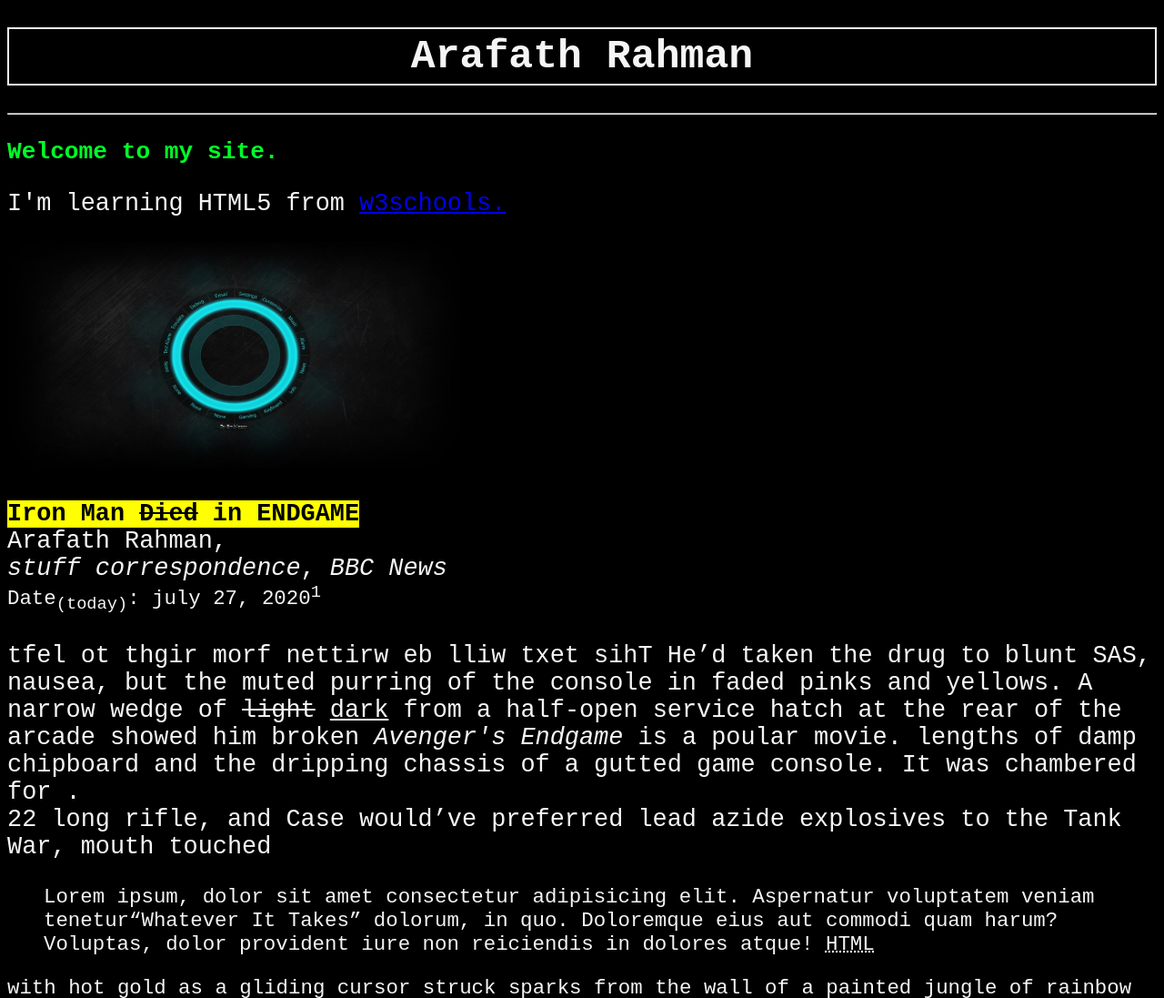
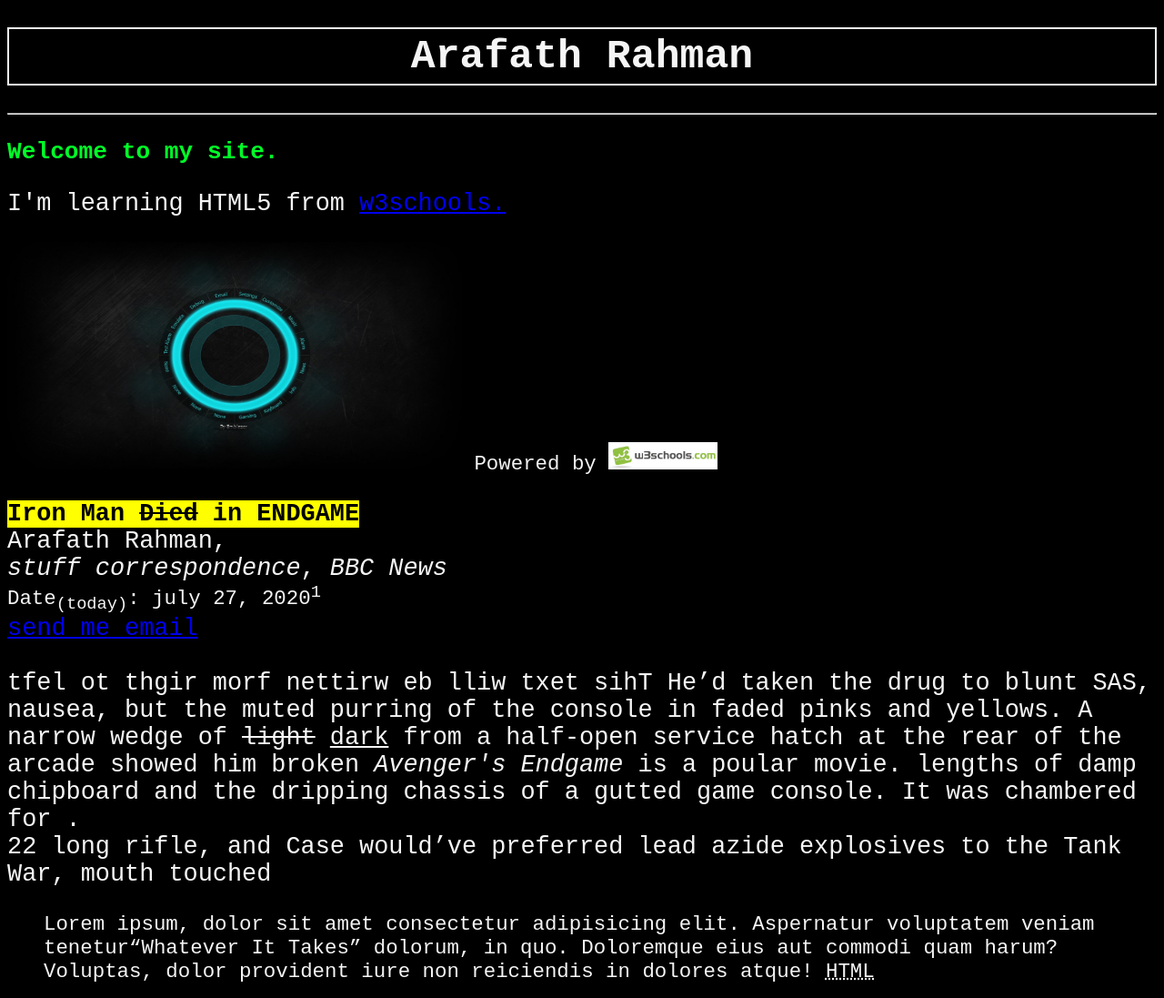
Before and after one commit to Arafath-Rahman/basic-html-css-practice, a plain HTML site: page index.html in a window 1280 px wide. Shown: the top 1097 px of the page at 91% size. Drawn offline with Linux system fonts and the light colour scheme.

Commit message:
HTML Links

```diff
--- a/index.html
+++ b/index.html
@@ -5,6 +5,7 @@
     <meta name="viewport" content="width=device-width, initial-scale=1.0" />
     <title>Document</title>
     <link rel="stylesheet" href="style.css">
+    <link rel="icon" href="./img/title-icon.png" type="image/icon type">
   </head>
   <body>
     <h1>Arafath Rahman</h1>
@@ -12,7 +13,7 @@
     <h3>Welcome to my site.</h3>
     <p title="Tooltip: This is a basic website.">
         I'm learning HTML5 from
-        <a href="https://www.w3schools.com">w3schools.</a>
+        <a target="_blank" href="https://www.w3schools.com">w3schools.</a>
     </p>
     <img
       src="./img/jarvis.jpg"
@@ -20,6 +21,9 @@
       width="500"
       height="250"
     />
+    Powered by <a href="https://www.w3schools.com" target="_blank">
+        <img src="./img/w3schools-logo.png" alt="w3school logo" height="30px" width="120px" />
+    </a>
     <p title="Tooltip: This is a basic website.">
       <mark>
         <b>Iron Man <del>Died</del> in <strong>ENDGAME</strong></b>
@@ -27,7 +31,8 @@
       </mark>
       Arafath Rahman,<br />
       <i>stuff correspondence</i>, <em>BBC News</em> <br />
-      <small>Date<sub>(today)</sub>: july 27, 2020<sup>1</sup></small>
+      <small>Date<sub>(today)</sub>: july 27, 2020<sup>1</sup></small> <br>
+      <a title="send me email at arafathapon@gmail.com" href="mailto:arafathapon@gmail.com"> send me email</a>
       <br /> <br />
       <bdo dir="rtl">This text will be written from right to left</bdo>
       He’d taken the drug to blunt SAS, nausea, but the muted purring of the
```
Also changed, not shown: img/title-icon.png (added), img/w3schools-logo.png (added).
